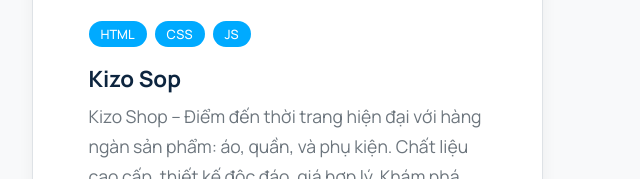
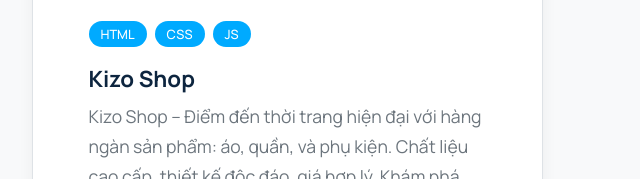
Before and after one commit to tqbinhhh/Portfolio-QuocBinh, a plain HTML site: page index.html in a window 1280 px wide. Shown: the part 3841-4020 px from the top of the page, 353-993 px from the left. Drawn offline with nearby package versions, Linux system fonts and the light colour scheme; animation ran at ten frames a second.

Commit message:
Update index.html

```diff
--- a/index.html
+++ b/index.html
@@ -286,7 +286,7 @@
                                     <span>CSS</span>
                                     <span>JS</span>
                                 </div>
-                                <h3>Kizo Sop</h3>
+                                <h3>Kizo Shop</h3>
                                 <p>Kizo Shop – Điểm đến thời trang hiện đại với hàng ngàn sản phẩm: áo, quần,
                                      và phụ kiện. Chất liệu cao cấp, thiết kế độc đáo, giá hợp lý.
                                      Khám phá ngay để nâng tầm phong cách mỗi
```
